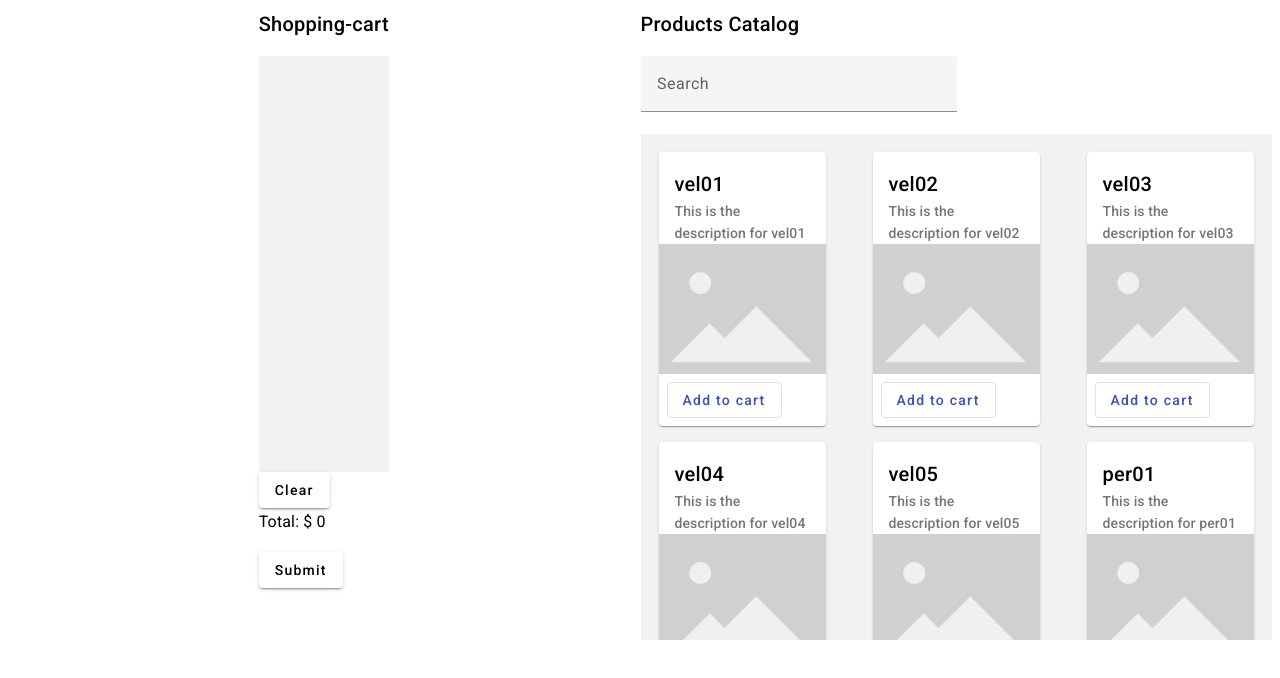
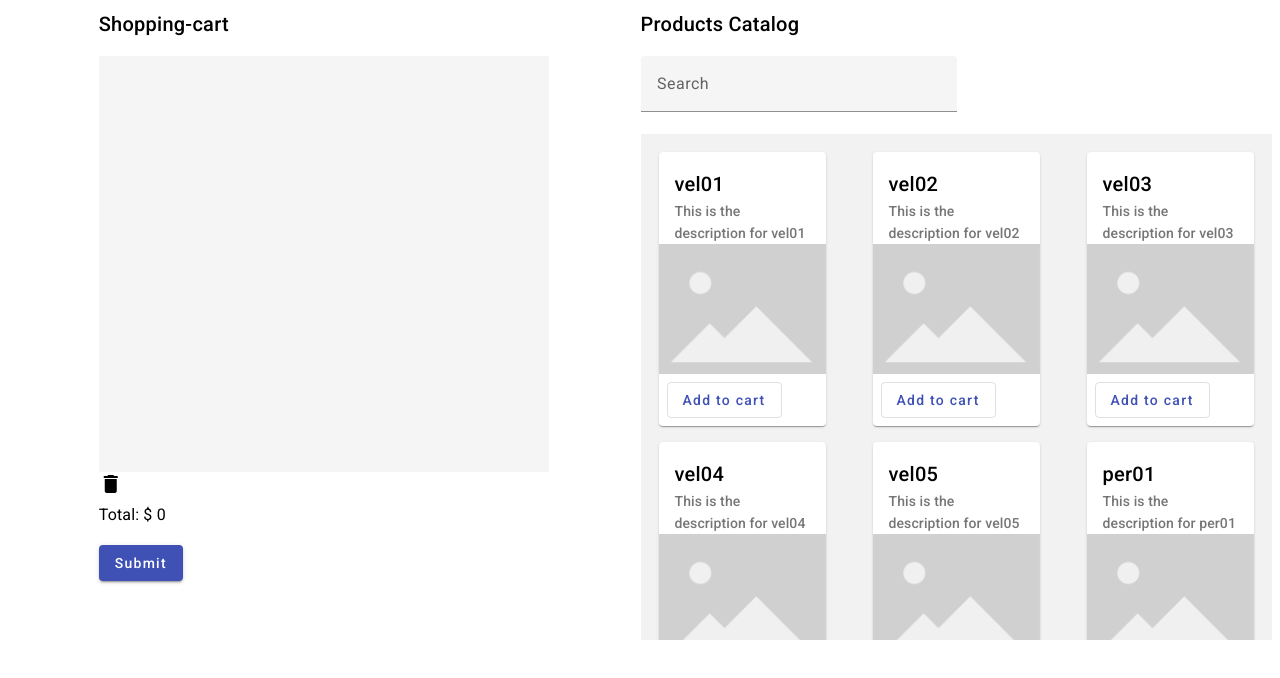
Before and after one commit to javierrv/santng, an Angular app: page / in a window 1280 px wide. Shown: the top 678 px of the page. Built offline with nearby package versions, Linux system fonts and the light colour scheme.

Commit message:
make quantity small, modify buttons for add/remove and submit

```diff
--- a/src/app/shopping-cart/shopping-cart.component.html
+++ b/src/app/shopping-cart/shopping-cart.component.html
@@ -1,16 +1,16 @@
 <div>
     <h2>Shopping-cart</h2>
-    <mat-list role="list" style="height:400px;overflow-y:auto;background-color:#f2f2f2;">
+    <mat-list role="list" style="height:400px;width:450px;overflow-y:auto;background-color:whitesmoke;">
         <mat-list-item id="shopping-list-container" role="listitem" *ngFor="let item of cartItems">
             <div>
                 <span class="demo-section list-item">{{item.title}}</span>
-                <span class="list-item">{{item.quantity}}</span>
+                <span class="list-item"><small>{{item.quantity}}</small></span>
                 <span class="list-item"><small>${{item.price}}</small></span>
                 <span class="list-item">
-                    <button mat-flat-button (click)="subtrackQuantity(item)" aria-label="Subtrack">
+                    <button mat-flat class="list-item-button" (click)="subtrackQuantity(item)" aria-label="Subtrack">
                         <mat-icon>remove</mat-icon>
                     </button>
-                    <button mat-flat-button (click)="addQuantity(item)" aria-label="Add">
+                    <button mat-flat class="list-item-button" (click)="addQuantity(item)" aria-label="Add">
                         <mat-icon>add</mat-icon>
                     </button>
                 </span>
@@ -19,8 +19,8 @@
         </mat-list-item>
     </mat-list>
     <div>
-        <button mat-raised-button (click)="clearCart()">Clear</button>
+        <mat-icon (click)="clearCart()">delete</mat-icon>
         <h3>Total: $ {{total}}</h3>
-        <button mat-raised-button>Submit</button>
+        <button mat-raised-button color="primary">Submit</button>
     </div>
 </div>
--- a/src/app/shopping-cart/shopping-cart.component.sass
+++ b/src/app/shopping-cart/shopping-cart.component.sass
@@ -7,3 +7,6 @@
 .list-item
     display: inline-block
     width: 25%
+
+.list-item-button
+    margin: 5px
```
